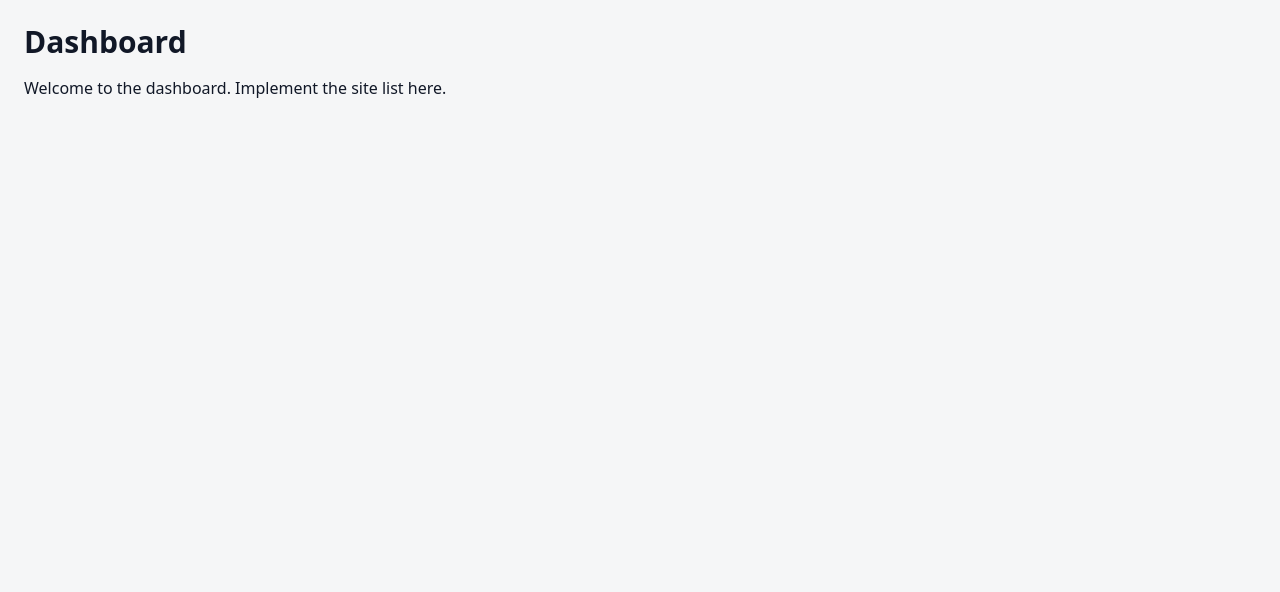
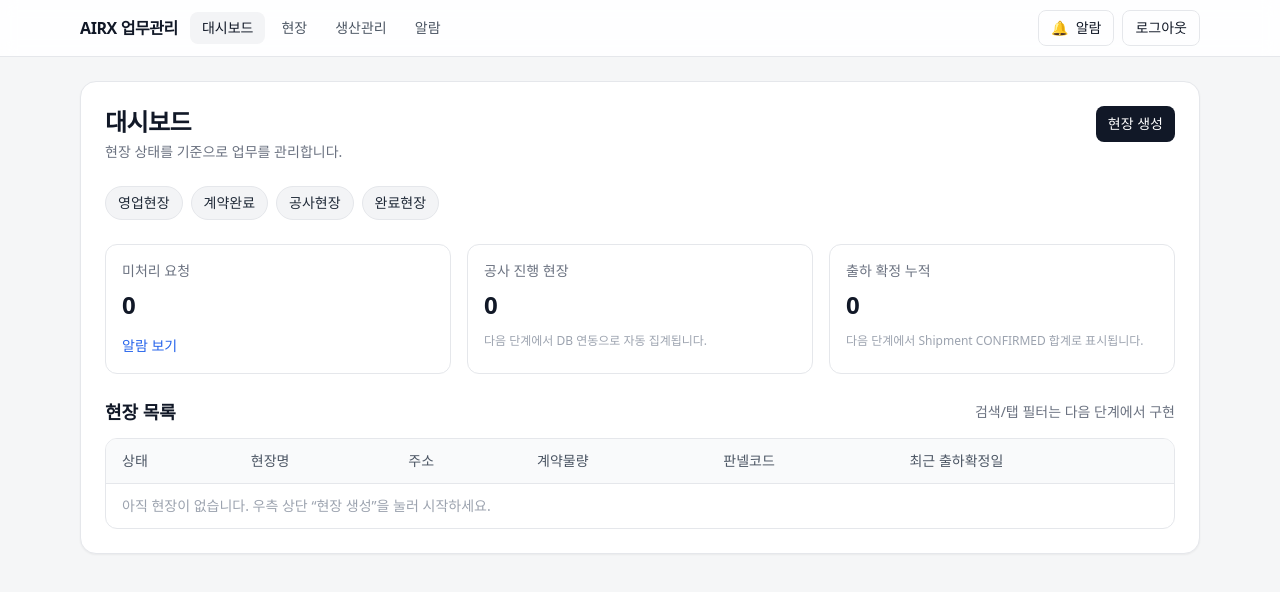
Before and after one commit to cdh5816/airx, a Next.js app: page /dashboard in a window 1280 px wide. Shown: the top 592 px of the page. Built offline with nearby package versions, Linux system fonts and the light colour scheme.

Commit message:
Update page.tsx

```diff
--- a/app/dashboard/page.tsx
+++ b/app/dashboard/page.tsx
@@ -1,8 +1,99 @@
+import Link from 'next/link';
+import AppShell from '@/components/AppShell';
+
+const tabs = [
+  { key: 'sales', label: '영업현장' },
+  { key: 'contract', label: '계약완료' },
+  { key: 'construction', label: '공사현장' },
+  { key: 'done', label: '완료현장' },
+];
+
 export default function DashboardPage() {
   return (
-    <div className="p-6">
-      <h1 className="text-3xl font-bold mb-4">Dashboard</h1>
-      <p>Welcome to the dashboard. Implement the site list here.</p>
-    </div>
+    <AppShell>
+      <div className="flex items-start justify-between gap-4">
+        <div>
+          <h1 className="text-2xl font-semibold tracking-tight">대시보드</h1>
+          <p className="text-sm text-gray-500 mt-1">
+            현장 상태를 기준으로 업무를 관리합니다.
+          </p>
+        </div>
+
+        <Link
+          href="/sites/new"
+          className="h-9 px-3 rounded-lg bg-gray-900 text-white text-sm font-medium hover:bg-gray-800 flex items-center"
+        >
+          현장 생성
+        </Link>
+      </div>
+
+      <div className="mt-6 flex flex-wrap gap-2">
+        {tabs.map((t) => (
+          <span
+            key={t.key}
+            className="px-3 py-1.5 rounded-full bg-gray-100 text-sm text-gray-800 border border-gray-200"
+          >
+            {t.label}
+          </span>
+        ))}
+      </div>
+
+      <div className="mt-6 grid grid-cols-1 md:grid-cols-3 gap-4">
+        <div className="rounded-xl border border-gray-200 bg-white p-4">
+          <div className="text-sm text-gray-500">미처리 요청</div>
+          <div className="mt-2 text-2xl font-semibold">0</div>
+          <div className="mt-3">
+            <Link href="/notifications" className="text-sm text-blue-600 hover:underline">
+              알람 보기
+            </Link>
+          </div>
+        </div>
+
+        <div className="rounded-xl border border-gray-200 bg-white p-4">
+          <div className="text-sm text-gray-500">공사 진행 현장</div>
+          <div className="mt-2 text-2xl font-semibold">0</div>
+          <div className="mt-3 text-xs text-gray-400">
+            다음 단계에서 DB 연동으로 자동 집계됩니다.
+          </div>
+        </div>
+
+        <div className="rounded-xl border border-gray-200 bg-white p-4">
+          <div className="text-sm text-gray-500">출하 확정 누적</div>
+          <div className="mt-2 text-2xl font-semibold">0</div>
+          <div className="mt-3 text-xs text-gray-400">
+            다음 단계에서 Shipment CONFIRMED 합계로 표시됩니다.
+          </div>
+        </div>
+      </div>
+
+      <div className="mt-6">
+        <div className="flex items-center justify-between">
+          <h2 className="text-lg font-semibold">현장 목록</h2>
+          <div className="text-sm text-gray-500">검색/탭 필터는 다음 단계에서 구현</div>
+        </div>
+
+        <div className="mt-3 overflow-x-auto rounded-xl border border-gray-200">
+          <table className="w-full text-sm">
+            <thead className="bg-gray-50 text-gray-600">
+              <tr>
+                <th className="text-left font-medium px-4 py-3">상태</th>
+                <th className="text-left font-medium px-4 py-3">현장명</th>
+                <th className="text-left font-medium px-4 py-3">주소</th>
+                <th className="text-left font-medium px-4 py-3">계약물량</th>
+                <th className="text-left font-medium px-4 py-3">판넬코드</th>
+                <th className="text-left font-medium px-4 py-3">최근 출하확정일</th>
+              </tr>
+            </thead>
+            <tbody>
+              <tr className="border-t">
+                <td className="px-4 py-3 text-gray-400" colSpan={6}>
+                  아직 현장이 없습니다. 우측 상단 “현장 생성”을 눌러 시작하세요.
+                </td>
+              </tr>
+            </tbody>
+          </table>
+        </div>
+      </div>
+    </AppShell>
   );
 }
```
